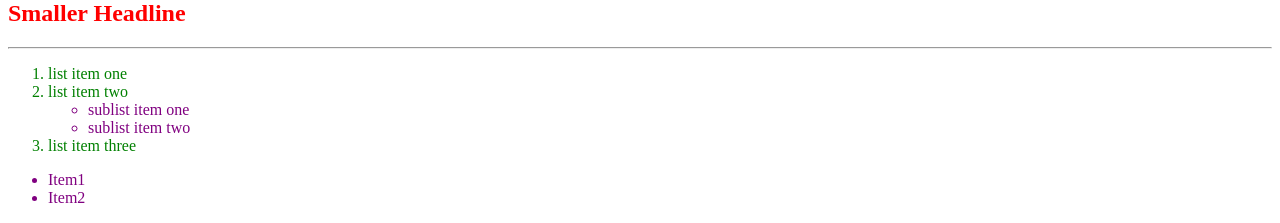
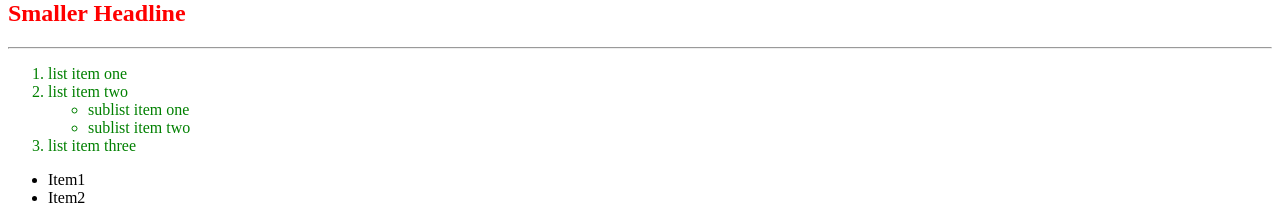
Before and after one commit to diorfeo/lecture1, a plain HTML site: page index.html in a window 1280 px wide. Shown: the part 610-833 px from the top of the page. Drawn offline with Linux system fonts and the light colour scheme.

Commit message:
Ex. lecture1 with CSS for UL OL

```diff
--- a/index.html
+++ b/index.html
@@ -6,11 +6,9 @@
        h1, h2 {
            color: red;
        }
+       /* ol > li ::: for inmediatly childrens  */
        ol li {
            color: green;
-       }
-       ul li {
-           color: purple;
        }
     </style>
   </head>
```
